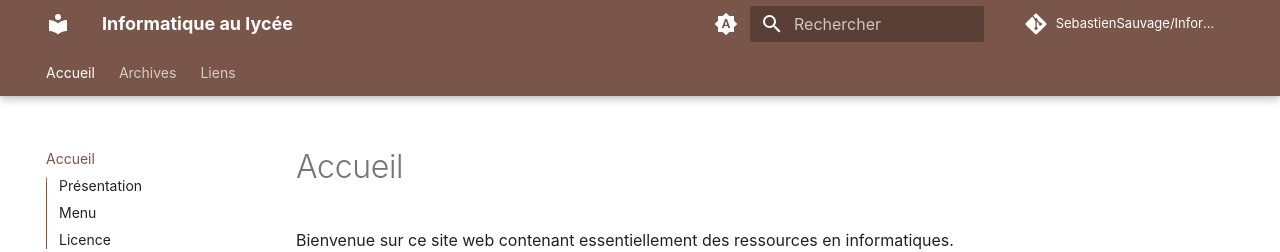
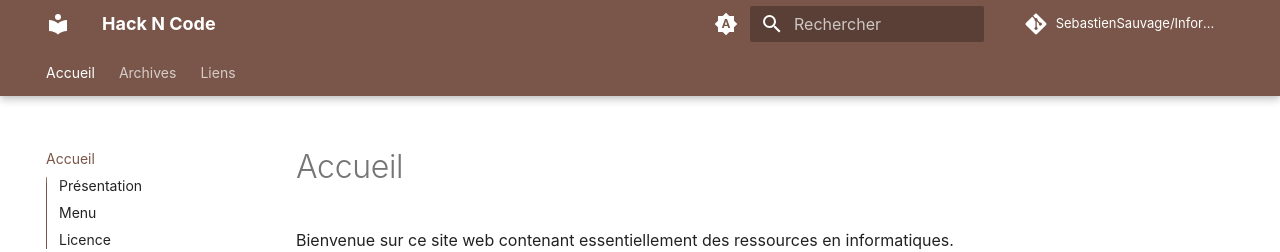
Before and after one commit to SebastienSauvage/Informatique_au_lycee, an MkDocs documentation site: the page built from docs/index.md, in a window 1280 px wide. Shown: the top 252 px of the page. Built offline with MkDocs 1.6.1 and Material for MkDocs 9.7.7, drawn with Linux system fonts in a browser that asks for light colours; comment, search, counter and statistics services are not loaded.

Commit message:
Update mkdocs.yml
Changement du nom du site.

```diff
--- a/mkdocs.yml
+++ b/mkdocs.yml
@@ -1,4 +1,4 @@
-site_name: Informatique au lycée
+site_name: Hack N Code
 site_url: https://https://sebastiensauvage.github.io/
 theme:
   name: material
```
